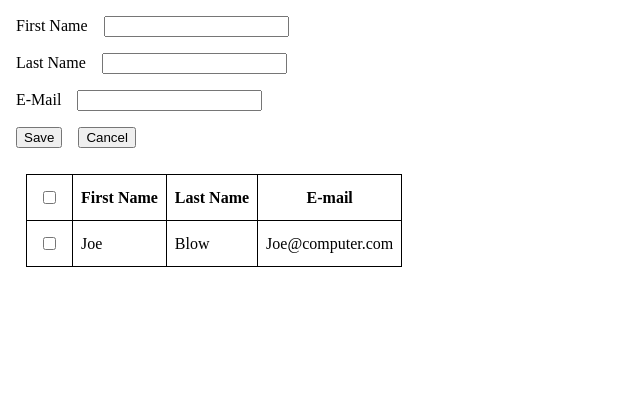
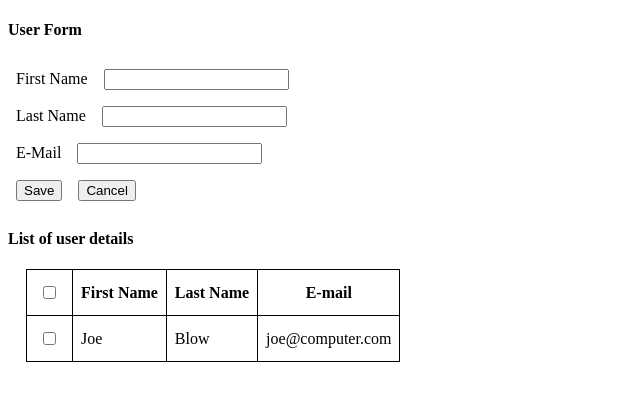
Before and after one commit to FoxGeoff/TestFormAngularRev1, an Angular app: page / in a window 1280 px wide. Shown: the top 400 px of the page, without its empty margins (0-640 px from the left). Built offline with nearby package versions, Linux system fonts and the light colour scheme.

Commit message:
Build an html user form and users table template

```diff
--- a/src/app/app.component.html
+++ b/src/app/app.component.html
@@ -1,5 +1,6 @@
 <div>
   <!-- user form -->
+  <h4> User Form</h4>
   <div>
     <label>First Name</label>
     <input type="text" id="firstName" />
@@ -17,7 +18,8 @@
     <button>Cancel</button>
   </div>
 </div>
-<!--  table of all users -->
+<!-- table of all users -->
+<h4> List of user details</h4>
 <table>
   <tr>
     <th><input type="checkbox" /></th>
@@ -29,6 +31,6 @@
     <th><input type="checkbox" /></th>
     <td>Joe</td>
     <td>Blow</td>
-    <td>Joe@computer.com</td>
+    <td>joe@computer.com</td>
   </tr>
 </table>
```
Also changed, not shown: 1 other file (tests, documents, lock files or other folders).
